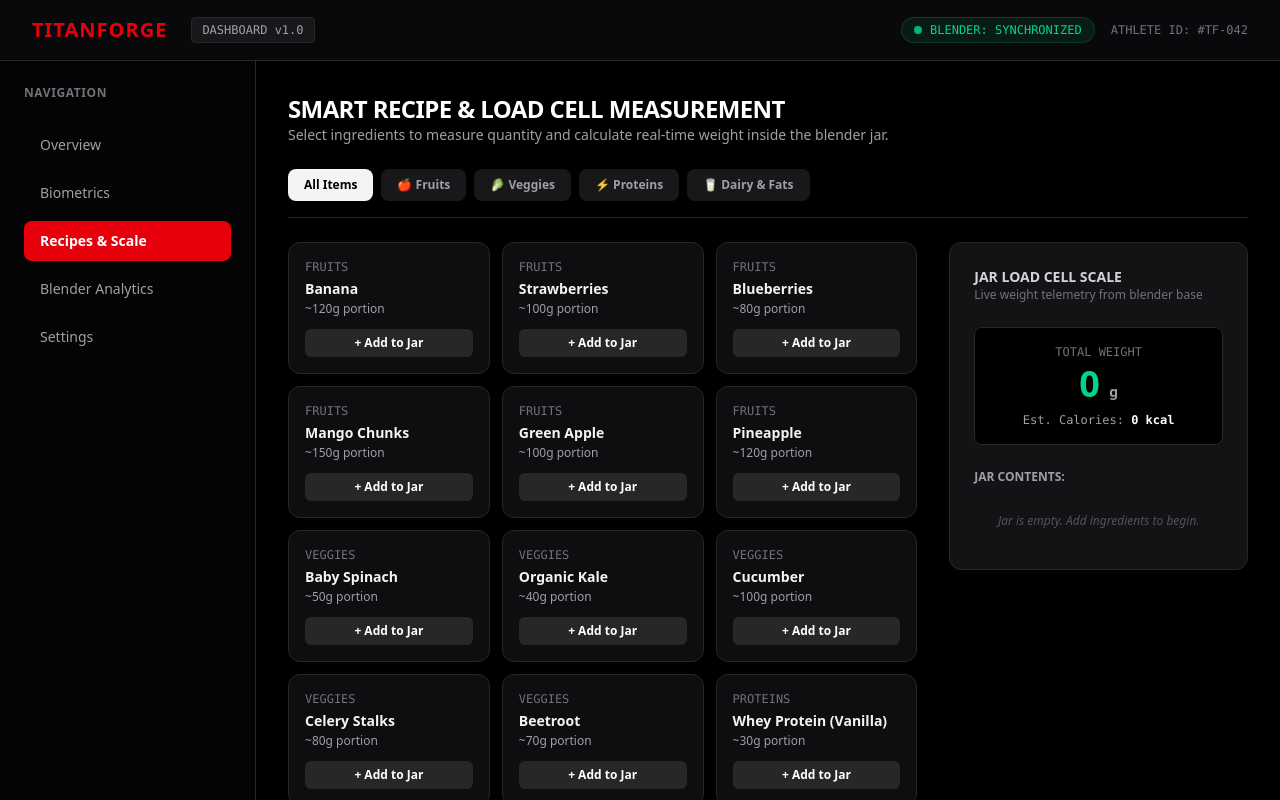
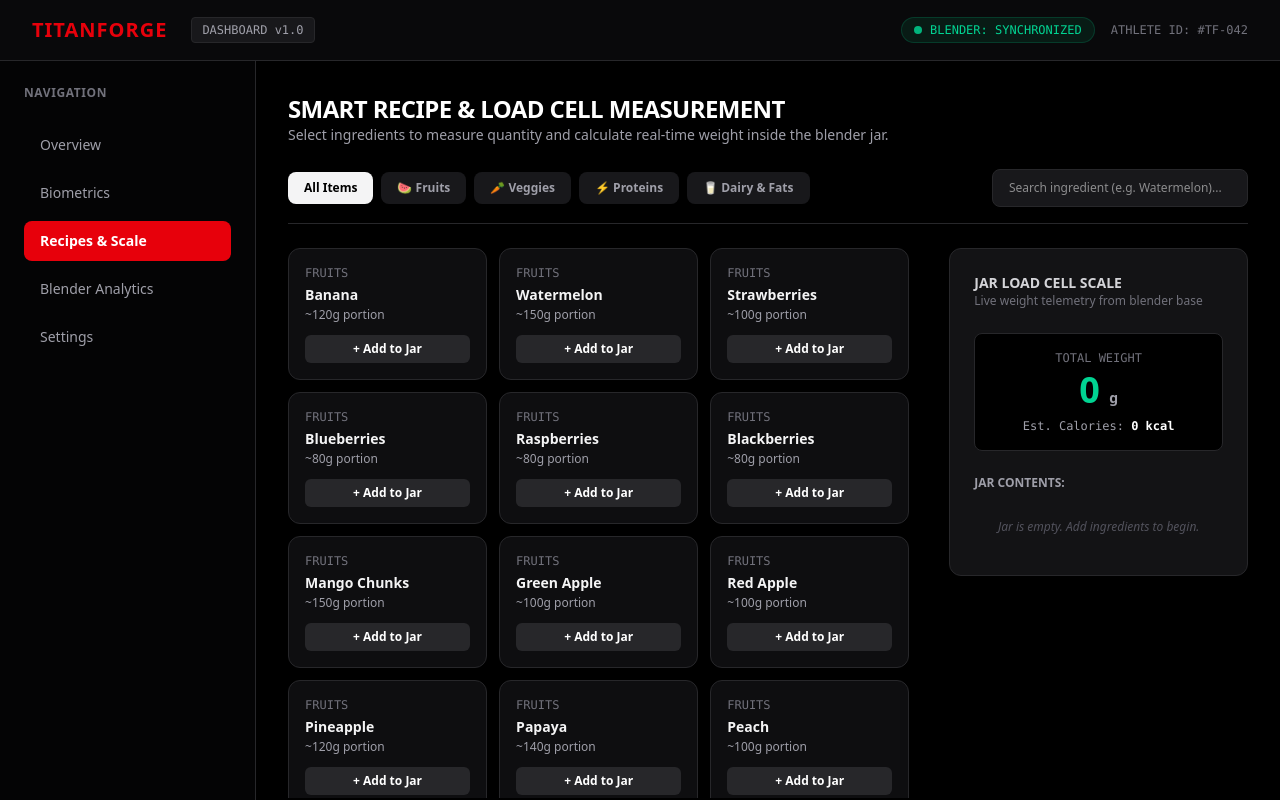
Before and after one commit to TitanForge-app/TitanForge, a Next.js app: page /dashboard in a window 1280 px wide. Both pictures are taken after a click on the button "Recipes & Scale". Shown: the top 800 px of the page. Built offline with nearby package versions, Linux system fonts and the light colour scheme.

Commit message:
Expand ingredient database with watermelon, carrots, scrollable grid, and live search

```diff
--- a/app/dashboard/page.tsx
+++ b/app/dashboard/page.tsx
@@ -12,33 +12,68 @@ interface Ingredient {
 }
 
 const INGREDIENTS_DATABASE: Ingredient[] = [
-  // Fruits
+  // --- FRUITS ---
   { id: "banana", name: "Banana", category: "fruits", defaultGram: 120, caloriesPer100g: 89 },
+  { id: "watermelon", name: "Watermelon", category: "fruits", defaultGram: 150, caloriesPer100g: 30 },
   { id: "strawberry", name: "Strawberries", category: "fruits", defaultGram: 100, caloriesPer100g: 32 },
   { id: "blueberry", name: "Blueberries", category: "fruits", defaultGram: 80, caloriesPer100g: 57 },
+  { id: "raspberry", name: "Raspberries", category: "fruits", defaultGram: 80, caloriesPer100g: 52 },
+  { id: "blackberry", name: "Blackberries", category: "fruits", defaultGram: 80, caloriesPer100g: 43 },
   { id: "mango", name: "Mango Chunks", category: "fruits", defaultGram: 150, caloriesPer100g: 60 },
-  { id: "apple", name: "Green Apple", category: "fruits", defaultGram: 100, caloriesPer100g: 52 },
+  { id: "apple_green", name: "Green Apple", category: "fruits", defaultGram: 100, caloriesPer100g: 52 },
+  { id: "apple_red", name: "Red Apple", category: "fruits", defaultGram: 100, caloriesPer100g: 52 },
   { id: "pineapple", name: "Pineapple", category: "fruits", defaultGram: 120, caloriesPer100g: 50 },
+  { id: "papaya", name: "Papaya", category: "fruits", defaultGram: 140, caloriesPer100g: 43 },
+  { id: "peach", name: "Peach", category: "fruits", defaultGram: 100, caloriesPer100g: 39 },
+  { id: "pear", name: "Pear", category: "fruits", defaultGram: 120, caloriesPer100g: 57 },
+  { id: "plum", name: "Plum", category: "fruits", defaultGram: 80, caloriesPer100g: 46 },
+  { id: "kiwi", name: "Kiwi", category: "fruits", defaultGram: 70, caloriesPer100g: 61 },
+  { id: "orange", name: "Orange Segments", category: "fruits", defaultGram: 100, caloriesPer100g: 47 },
+  { id: "grapefruit", name: "Grapefruit", category: "fruits", defaultGram: 120, caloriesPer100g: 42 },
+  { id: "grapes_red", name: "Red Grapes", category: "fruits", defaultGram: 90, caloriesPer100g: 69 },
+  { id: "grapes_green", name: "Green Grapes", category: "fruits", defaultGram: 90, caloriesPer100g: 69 },
+  { id: "pomegranate", name: "Pomegranate Seeds", category: "fruits", defaultGram: 80, caloriesPer100g: 83 },
+  { id: "cantaloupe", name: "Cantaloupe Melon", category: "fruits", defaultGram: 150, caloriesPer100g: 34 },
+  { id: "honeydew", name: "Honeydew Melon", category: "fruits", defaultGram: 150, caloriesPer100g: 36 },
+  { id: "cherries", name: "Cherries (Pitted)", category: "fruits", defaultGram: 90, caloriesPer100g: 50 },
+  { id: "figs", name: "Fresh Figs", category: "fruits", defaultGram: 70, caloriesPer100g: 74 },
+  { id: "passionfruit", name: "Passion Fruit", category: "fruits", defaultGram: 50, caloriesPer100g: 97 },
+  { id: "dragonfruit", name: "Dragon Fruit", category: "fruits", defaultGram: 120, caloriesPer100g: 60 },
+  { id: "avocado", name: "Avocado", category: "fruits", defaultGram: 80, caloriesPer100g: 160 },
+  { id: "lemon", name: "Lemon Juice", category: "fruits", defaultGram: 30, caloriesPer100g: 22 },
+  { id: "lime", name: "Lime Juice", category: "fruits", defaultGram: 30, caloriesPer100g: 25 },
 
-  // Veggies
+  // --- VEGGIES ---
+  { id: "carrot", name: "Carrots", category: "veggies", defaultGram: 100, caloriesPer100g: 41 },
   { id: "spinach", name: "Baby Spinach", category: "veggies", defaultGram: 50, caloriesPer100g: 23 },
   { id: "kale", name: "Organic Kale", category: "veggies", defaultGram: 40, caloriesPer100g: 49 },
   { id: "cucumber", name: "Cucumber", category: "veggies", defaultGram: 100, caloriesPer100g: 15 },
   { id: "celery", name: "Celery Stalks", category: "veggies", defaultGram: 80, caloriesPer100g: 16 },
   { id: "beetroot", name: "Beetroot", category: "veggies", defaultGram: 70, caloriesPer100g: 43 },
+  { id: "broccoli", name: "Broccoli Florets", category: "veggies", defaultGram: 80, caloriesPer100g: 34 },
+  { id: "cauliflower", name: "Cauliflower", category: "veggies", defaultGram: 80, caloriesPer100g: 25 },
+  { id: "zucchini", name: "Zucchini", category: "veggies", defaultGram: 100, caloriesPer100g: 17 },
+  { id: "ginger", name: "Fresh Ginger", category: "veggies", defaultGram: 10, caloriesPer100g: 80 },
+  { id: "turmeric", name: "Fresh Turmeric", category: "veggies", defaultGram: 10, caloriesPer100g: 354 },
 
-  // Proteins
+  // --- PROTEINS ---
   { id: "whey_vanilla", name: "Whey Protein (Vanilla)", category: "proteins", defaultGram: 30, caloriesPer100g: 380 },
   { id: "whey_chocolate", name: "Whey Protein (Chocolate)", category: "proteins", defaultGram: 30, caloriesPer100g: 380 },
-  { id: "plant_protein", name: "Pea/Plant Protein", category: "proteins", defaultGram: 30, caloriesPer100g: 370 },
+  { id: "plant_protein", name: "Pea / Plant Protein", category: "proteins", defaultGram: 30, caloriesPer100g: 370 },
+  { id: "collagen", name: "Collagen Peptides", category: "proteins", defaultGram: 20, caloriesPer100g: 360 },
   { id: "greek_yogurt", name: "Greek Yogurt (0%)", category: "proteins", defaultGram: 150, caloriesPer100g: 59 },
+  { id: "egg_whites", name: "Liquid Egg Whites", category: "proteins", defaultGram: 100, caloriesPer100g: 52 },
 
-  // Dairy & Fats
+  // --- DAIRY & FATS ---
   { id: "whole_milk", name: "Whole Milk", category: "fats", defaultGram: 250, caloriesPer100g: 61 },
+  { id: "skim_milk", name: "Skim Milk", category: "fats", defaultGram: 250, caloriesPer100g: 35 },
   { id: "almond_milk", name: "Almond Milk", category: "fats", defaultGram: 250, caloriesPer100g: 15 },
   { id: "oat_milk", name: "Oat Milk", category: "fats", defaultGram: 250, caloriesPer100g: 48 },
+  { id: "coconut_milk", name: "Coconut Milk", category: "fats", defaultGram: 200, caloriesPer100g: 230 },
   { id: "peanut_butter", name: "Peanut Butter", category: "fats", defaultGram: 32, caloriesPer100g: 588 },
+  { id: "almond_butter", name: "Almond Butter", category: "fats", defaultGram: 32, caloriesPer100g: 614 },
   { id: "chia_seeds", name: "Chia Seeds", category: "fats", defaultGram: 15, caloriesPer100g: 486 },
+  { id: "flax_seeds", name: "Ground Flaxseed", category: "fats", defaultGram: 15, caloriesPer100g: 534 },
 ];
 
 export default function DashboardPage() {
@@ -48,6 +83,7 @@ export default function DashboardPage() {
 
   // Ingredient Builder State
   const [activeCategory, setActiveCategory] = useState<"all" | "fruits" | "veggies" | "proteins" | "fats">("all");
+  const [searchQuery, setSearchQuery] = useState("");
   const [selectedIngredients, setSelectedIngredients] = useState<{ ingredient: Ingredient; weightGrams: number }[]>([]);
 
   useEffect(() => {
@@ -80,10 +116,11 @@ export default function DashboardPage() {
     0
   );
 
-  const filteredIngredients =
-    activeCategory === "all"
-      ? INGREDIENTS_DATABASE
-      : INGREDIENTS_DATABASE.filter((item) => item.category === activeCategory);
+  const filteredIngredients = INGREDIENTS_DATABASE.filter((item) => {
+    const matchesCategory = activeCategory === "all" || item.category === activeCategory;
+    const matchesSearch = item.name.toLowerCase().includes(searchQuery.toLowerCase());
+    return matchesCategory && matchesSearch;
+  });
 
   return (
     <div className="min-h-screen bg-black text-white flex flex-col font-sans">
@@ -216,12 +253,13 @@ export default function DashboardPage() {
                 </p>
               </div>
 
-              {/* Category Filter Buttons */}
-              <div className="flex space-x-2 border-b border-zinc-800 pb-4">
+              {/* Filters & Search Bar */}
+              <div className="flex flex-col md:flex-row justify-between items-start md:items-center gap-4 border-b border-zinc-800 pb-4">
+                <div className="flex flex-wrap gap-2">
                   {[
                     { id: "all", label: "All Items" },
-                  { id: "fruits", label: "🍎 Fruits" },
-                  { id: "veggies", label: "🥬 Veggies" },
+                    { id: "fruits", label: "🍉 Fruits" },
+                    { id: "veggies", label: "🥕 Veggies" },
                     { id: "proteins", label: "⚡ Proteins" },
                     { id: "fats", label: "🥛 Dairy & Fats" },
                   ].map((cat) => (
@@ -239,9 +277,18 @@ export default function DashboardPage() {
                   ))}
                 </div>
 
+                <input
+                  type="text"
+                  placeholder="Search ingredient (e.g. Watermelon)..."
+                  value={searchQuery}
+                  onChange={(e) => setSearchQuery(e.target.value)}
+                  className="bg-zinc-900 border border-zinc-800 text-white text-xs rounded-lg px-4 py-2.5 focus:outline-none focus:border-red-600 w-full md:w-64"
+                />
+              </div>
+
               <div className="grid grid-cols-1 lg:grid-cols-3 gap-8">
-                {/* Available Ingredients Catalog */}
-                <div className="lg:col-span-2 grid grid-cols-2 sm:grid-cols-3 gap-3">
+                {/* Available Ingredients Grid (Scrollable) */}
+                <div className="lg:col-span-2 grid grid-cols-2 sm:grid-cols-3 gap-3 max-h-[550px] overflow-y-auto pr-2">
                   {filteredIngredients.map((item) => (
                     <div
                       key={item.id}
@@ -346,7 +393,6 @@ export default function DashboardPage() {
                 </div>
               </div>
 
-              {/* Motor Power Output Stream */}
               <div className="p-6 bg-zinc-900/40 rounded-xl border border-zinc-800 space-y-4">
                 <div className="flex justify-between items-center">
                   <h3 className="text-sm font-bold text-zinc-300">BLADE TORQUE & RESISTANCE WAVEFORM</h3>
```
Lines whose indentation alone changed are shown as unchanged.
